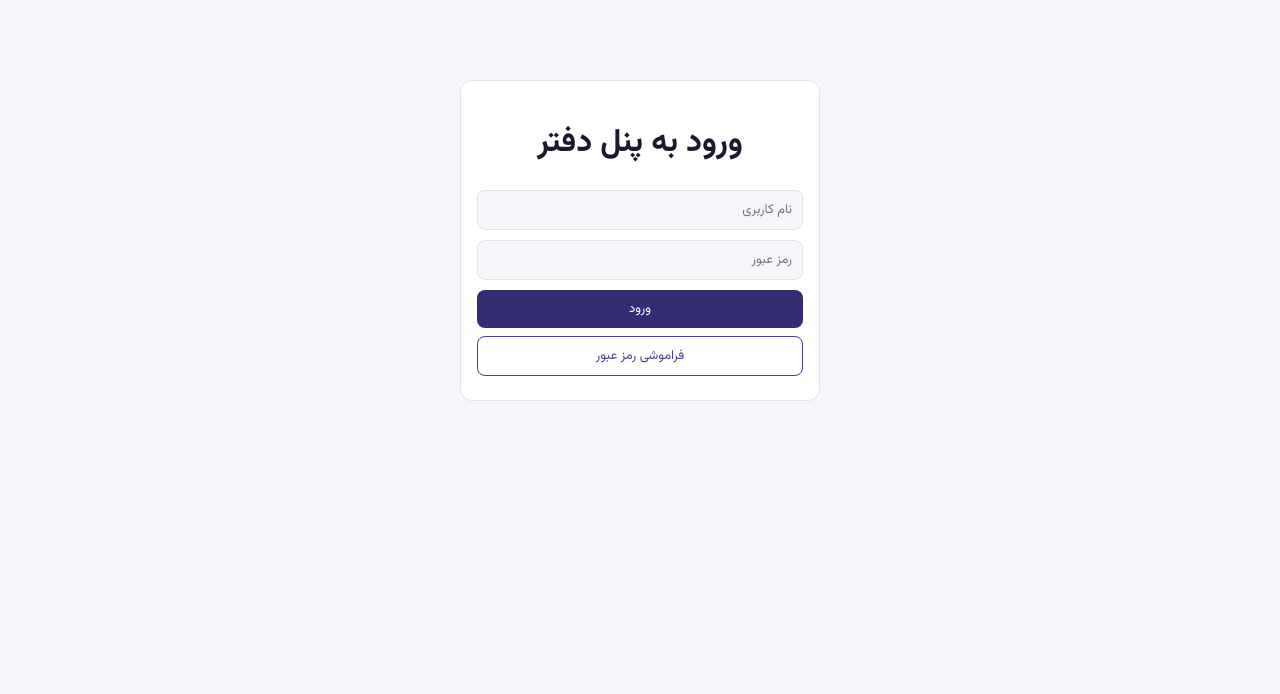
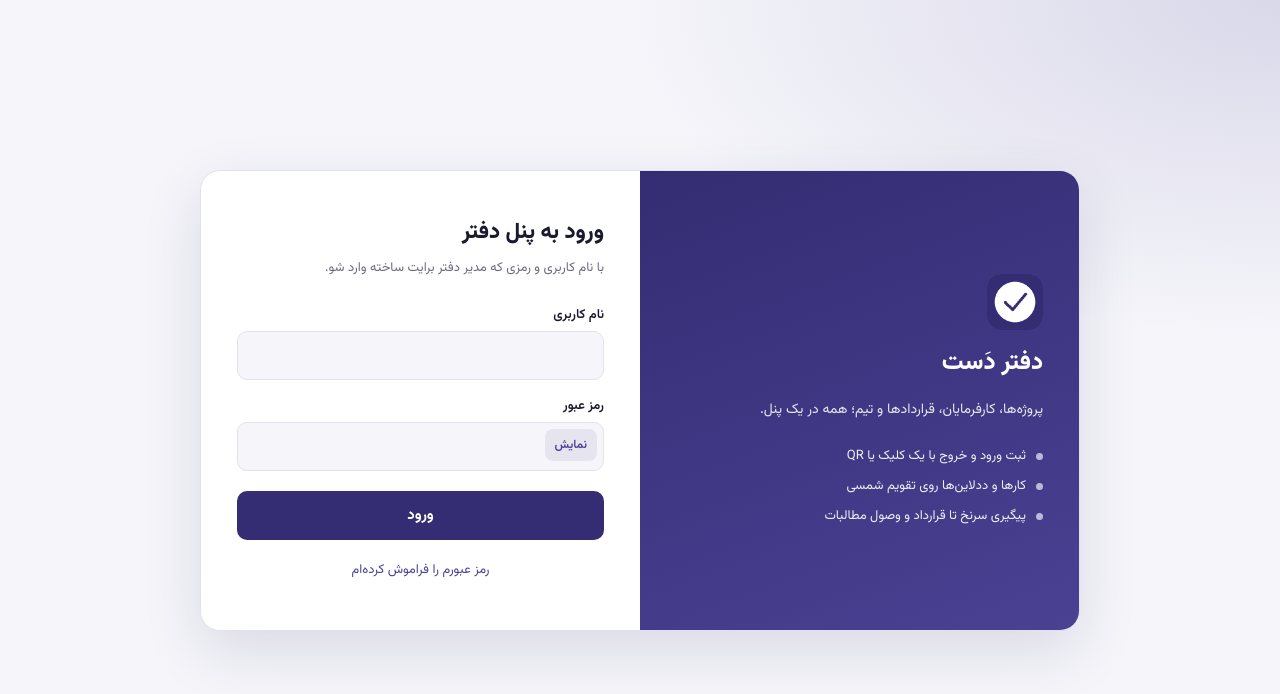
Before and after one commit to MarvX/crm-daftar, a website: page index.html in a window 1280 px wide. Drawn offline with nearby package versions, Linux system fonts and the light colour scheme.

Commit message:
Redesign login screen: split layout, labels, Enter-to-submit, loading state, password toggle

```diff
--- a/index.html
+++ b/index.html
@@ -66,9 +66,6 @@
   .status-new { background: #dbeafe; color: #1e40af; }
   .status-progress { background: #fef3c7; color: #92400e; }
   .status-done { background: #d1fae5; color: #065f46; }
-  #login-screen { max-width: 360px; margin: 80px auto; text-align: center; }
-  #login-screen input { width: 100%; margin-bottom: 10px; }
-  #login-screen button { width: 100%; }
   .error-msg { color: #dc2626; font-size: 13px; margin-top: 8px; }
   .counter { font-size: 40px; font-weight: bold; text-align: center; margin: 20px 0; color: var(--navy-light); }
   .user-badge { font-size: 12px; opacity: 0.85; }
@@ -81,6 +78,42 @@
   .jdate { display: inline-flex; gap: 4px; flex: 1; min-width: 230px; }
   .row .jdate select, .modal .jdate select, .jdate select { flex: 1; min-width: 0; width: auto; padding: 9px 4px; }
   .modal .jdate { display: flex; width: 100%; }
+
+  /* ===== LOGIN ===== */
+  #login-screen{min-height:100vh;min-height:100dvh;display:flex;align-items:center;justify-content:center;padding:calc(24px + env(safe-area-inset-top)) 16px calc(24px + env(safe-area-inset-bottom));background:radial-gradient(1100px 560px at 100% 0%,rgba(74,65,147,.16),transparent 60%),var(--bg)}
+  .login-shell{width:100%;max-width:880px;display:grid;grid-template-columns:1fr 1fr;background:var(--surface);border:1px solid var(--border);border-radius:20px;overflow:hidden;box-shadow:0 20px 60px rgba(30,25,80,.12);animation:modalIn .3s cubic-bezier(.2,.8,.2,1) both}
+  .login-brand{background:linear-gradient(160deg,var(--navy) 0%,var(--navy-light) 100%);color:#fff;padding:44px 36px;display:flex;flex-direction:column;justify-content:center;gap:14px}
+  .login-brand img{width:56px;height:56px;border-radius:14px;background:rgba(255,255,255,.14)}
+  .login-brand h2{font-size:24px;margin:0;font-weight:800}
+  .login-brand p{margin:0;font-size:14px;line-height:2;opacity:.88}
+  .login-points{list-style:none;padding:0;margin:8px 0 0;display:grid;gap:10px;font-size:13px}
+  .login-points li{display:flex;gap:10px;align-items:center;opacity:.92}
+  .login-points li::before{content:'';width:7px;height:7px;border-radius:50%;background:#fff;opacity:.7;flex:none}
+  .login-card{padding:44px 36px;display:flex;flex-direction:column}
+  .login-card h1{font-size:22px;margin:0 0 6px;font-weight:800}
+  .login-sub{margin:0 0 24px;font-size:13px;color:var(--muted);line-height:1.9}
+  .login-card label{font-size:13px;font-weight:600;margin:0 0 6px}
+  .login-card input{width:100%;font-size:15px;padding:12px 14px;border-radius:10px;margin-bottom:16px;text-align:left}
+  .login-card input:focus{outline:none;border-color:var(--navy-light);box-shadow:0 0 0 3px rgba(74,65,147,.18);background:var(--surface)}
+  .pw-field{position:relative}
+  .pw-field input{padding-right:76px}
+  .pw-toggle{position:absolute;right:7px;top:7px;height:32px;padding:0 10px;border:none;border-radius:8px;background:rgba(52,45,115,.08);color:var(--navy-light);font-family:inherit;font-size:12px;font-weight:600;cursor:pointer}
+  .pw-toggle:hover{background:rgba(52,45,115,.14)}
+  #login-error{background:rgba(192,57,43,.08);border:1px solid rgba(192,57,43,.25);color:var(--danger);border-radius:10px;padding:10px 12px;margin:-4px 0 14px;font-size:13px}
+  #login-error:empty{display:none}
+  .login-submit{width:100%;font-size:15px;font-weight:700;padding:13px;border-radius:10px;margin-top:4px}
+  .login-submit:disabled{opacity:.7;cursor:wait}
+  .login-link{background:none;border:none;color:var(--navy-light);font-family:inherit;font-size:13px;margin-top:14px;cursor:pointer;align-self:center;padding:6px}
+  .login-link:hover{text-decoration:underline}
+  body.dark .login-brand{background:linear-gradient(160deg,#2a2463 0%,#4b43a0 100%)}
+  @media(max-width:720px){
+    .login-shell{grid-template-columns:1fr;max-width:420px}
+    .login-brand{padding:28px 24px;gap:8px}
+    .login-brand img{width:44px;height:44px}
+    .login-brand h2{font-size:20px}
+    .login-points{display:none}
+    .login-card{padding:28px 24px}
+  }
 
   body.dark { --bg:#11121a; --surface:#1a1b26; --text:#f1f1f5; --muted:#a6a7b5; --border:#30313f; --navy:#4b43a0; --navy-light:#8178dc; }
   body.dark input, body.dark select, body.dark textarea { background:#151621; color:var(--text); }
@@ -214,13 +247,33 @@
 </head>
 <body>
 
-<div id="login-screen" class="card">
-  <h1>ورود به پنل دفتر</h1>
-  <input type="text" id="login-username" placeholder="نام کاربری">
-  <input type="password" id="login-password" placeholder="رمز عبور">
-  <button class="btn" style="width:100%;" onclick="doLogin()">ورود</button>
-  <button class="btn secondary" style="width:100%;margin-top:8px;" onclick="showForgotPassword()">فراموشی رمز عبور</button>
-  <div id="login-error" class="error-msg"></div>
+<div id="login-screen">
+  <div class="login-shell">
+    <aside class="login-brand">
+      <img src="/icons/apple-touch-icon.png" alt="">
+      <h2>دفتر دَست</h2>
+      <p>پروژه‌ها، کارفرمایان، قراردادها و تیم؛ همه در یک پنل.</p>
+      <ul class="login-points">
+        <li>ثبت ورود و خروج با یک کلیک یا QR</li>
+        <li>کارها و ددلاین‌ها روی تقویم شمسی</li>
+        <li>پیگیری سرنخ تا قرارداد و وصول مطالبات</li>
+      </ul>
+    </aside>
+    <form class="login-card" id="login-form" onsubmit="handleLoginSubmit(event)" novalidate>
+      <h1>ورود به پنل دفتر</h1>
+      <p class="login-sub">با نام کاربری و رمزی که مدیر دفتر برایت ساخته وارد شو.</p>
+      <label for="login-username">نام کاربری</label>
+      <input type="text" id="login-username" name="username" autocomplete="username" autocapitalize="off" autocorrect="off" spellcheck="false" dir="ltr" required>
+      <label for="login-password">رمز عبور</label>
+      <div class="pw-field">
+        <input type="password" id="login-password" name="password" autocomplete="current-password" dir="ltr" required>
+        <button type="button" class="pw-toggle" id="pw-toggle" onclick="togglePasswordVisibility()" aria-label="نمایش رمز">نمایش</button>
+      </div>
+      <div id="login-error" class="error-msg" role="alert" aria-live="polite"></div>
+      <button type="submit" class="btn login-submit" id="login-submit">ورود</button>
+      <button type="button" class="login-link" onclick="showForgotPassword()">رمز عبورم را فراموش کرده‌ام</button>
+    </form>
+  </div>
 </div>
 
 <div id="app-root" class="hidden">
@@ -264,5 +317,45 @@
 <div id="global-search-root"></div>
 
 <script src="app.js"></script>
+<script>
+  // صفحه‌ی ورود هم از تنظیم حالت تیره‌ی کاربر پیروی کند
+  if (localStorage.getItem('dast-dark') === '1') document.body.classList.add('dark');
+
+  async function handleLoginSubmit(e) {
+    e.preventDefault();
+    const u = document.getElementById('login-username');
+    const p = document.getElementById('login-password');
+    const err = document.getElementById('login-error');
+    const btn = document.getElementById('login-submit');
+    err.innerText = '';
+    if (!u.value.trim() || !p.value) {
+      err.innerText = 'نام کاربری و رمز عبور را وارد کن.';
+      (u.value.trim() ? p : u).focus();
+      return;
+    }
+    btn.disabled = true;
+    btn.innerText = 'در حال ورود...';
+    try {
+      await doLogin();
+    } catch (_) {
+      err.innerText = 'اتصال برقرار نشد، دوباره تلاش کن.';
+    } finally {
+      btn.disabled = false;
+      btn.innerText = 'ورود';
+      if (err.innerText) p.select();
+      else p.value = '';
+    }
+  }
+
+  function togglePasswordVisibility() {
+    const p = document.getElementById('login-password');
+    const b = document.getElementById('pw-toggle');
+    const show = p.type === 'password';
+    p.type = show ? 'text' : 'password';
+    b.innerText = show ? 'پنهان' : 'نمایش';
+    b.setAttribute('aria-label', show ? 'پنهان کردن رمز' : 'نمایش رمز');
+    p.focus();
+  }
+</script>
 </body>
 </html>
```
